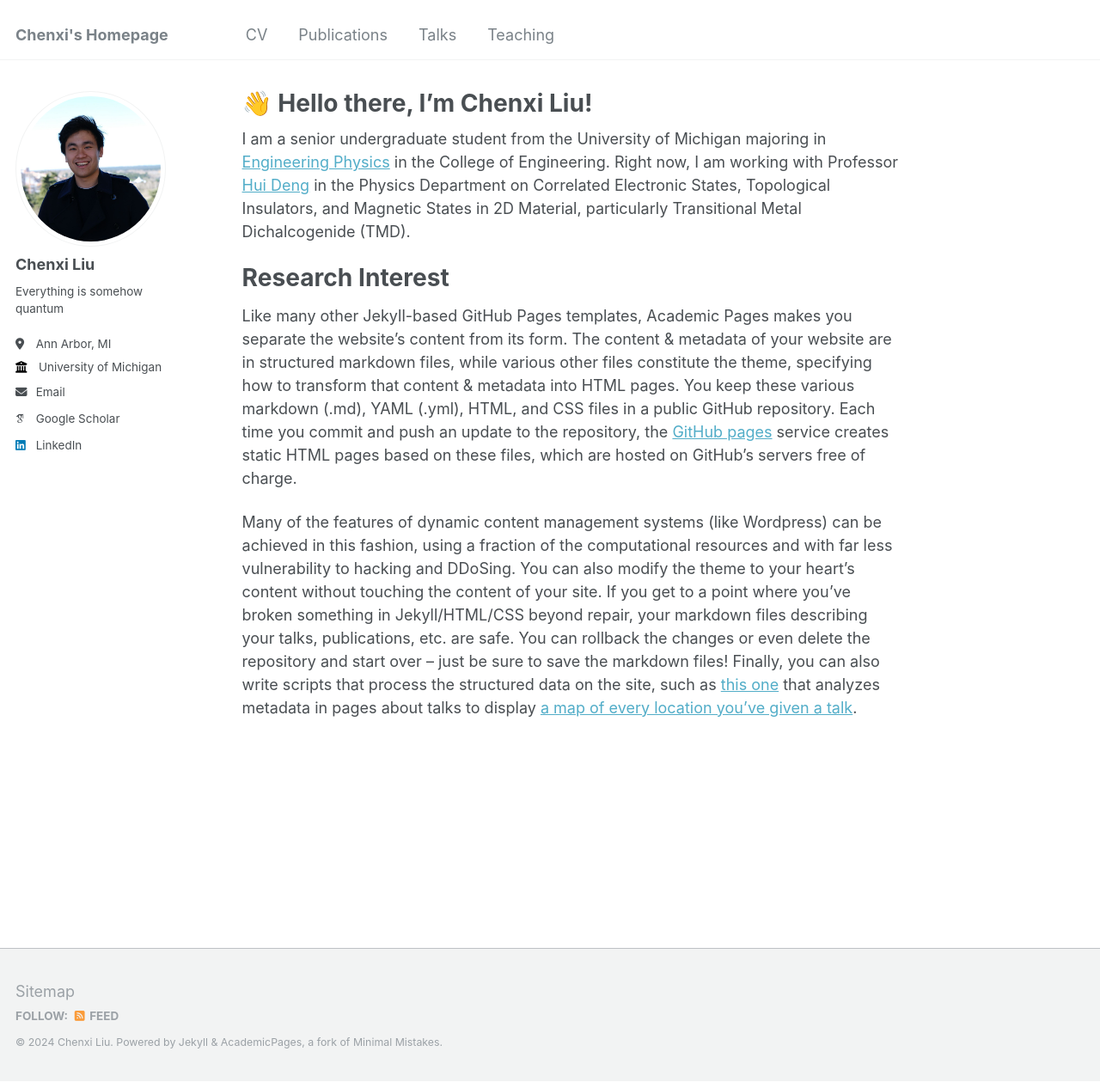
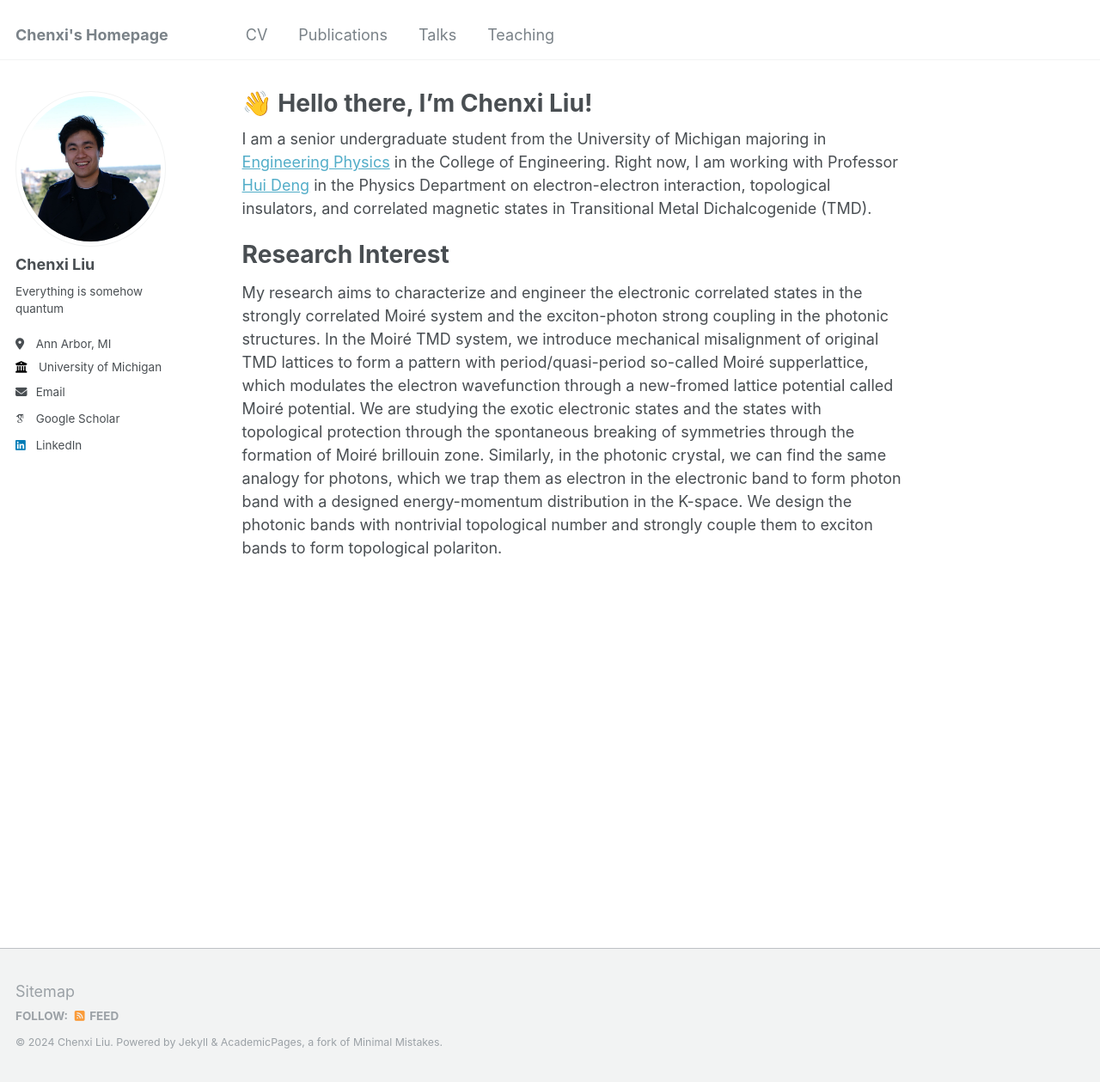
Before and after one commit to chenxil6/chenxi_liu.github.io, a Jekyll site: the page built from _pages/about.md, in a window 1280 px wide and 1259 px high. Shown: the whole window at 86% size. Built offline with Jekyll 4.4.1, drawn with Linux system fonts in a browser that asks for light colours; some web fonts are replaced.

Commit message:
Update about.md

```diff
--- a/_pages/about.md
+++ b/_pages/about.md
@@ -7,10 +7,8 @@ redirect_from:
   - /about.html
 ---
 
-I am a senior undergraduate student from the University of Michigan majoring in [Engineering Physics](https://ners.engin.umich.edu/) in the College of Engineering. Right now, I am working with Professor [Hui Deng](https://sites.lsa.umich.edu/deng-lab/) in the Physics Department on Correlated Electronic States, Topological Insulators, and Magnetic States in 2D Material, particularly Transitional Metal Dichalcogenide (TMD).
+I am a senior undergraduate student from the University of Michigan majoring in [Engineering Physics](https://ners.engin.umich.edu/) in the College of Engineering. Right now, I am working with Professor [Hui Deng](https://sites.lsa.umich.edu/deng-lab/) in the Physics Department on electron-electron interaction, topological insulators, and correlated magnetic states in Transitional Metal Dichalcogenide (TMD).
 
 Research Interest
 ======
-Like many other Jekyll-based GitHub Pages templates, Academic Pages makes you separate the website's content from its form. The content & metadata of your website are in structured markdown files, while various other files constitute the theme, specifying how to transform that content & metadata into HTML pages. You keep these various markdown (.md), YAML (.yml), HTML, and CSS files in a public GitHub repository. Each time you commit and push an update to the repository, the [GitHub pages](https://pages.github.com/) service creates static HTML pages based on these files, which are hosted on GitHub's servers free of charge.
-
-Many of the features of dynamic content management systems (like Wordpress) can be achieved in this fashion, using a fraction of the computational resources and with far less vulnerability to hacking and DDoSing. You can also modify the theme to your heart's content without touching the content of your site. If you get to a point where you've broken something in Jekyll/HTML/CSS beyond repair, your markdown files describing your talks, publications, etc. are safe. You can rollback the changes or even delete the repository and start over -- just be sure to save the markdown files! Finally, you can also write scripts that process the structured data on the site, such as [this one](https://github.com/academicpages/academicpages.github.io/blob/master/talkmap.ipynb) that analyzes metadata in pages about talks to display [a map of every location you've given a talk](https://academicpages.github.io/talkmap.html).
+My research aims to characterize and engineer the electronic correlated states in the strongly correlated Moiré system and the exciton-photon strong coupling in the photonic structures. In the Moiré TMD system, we introduce mechanical misalignment of original TMD lattices to form a pattern with period/quasi-period so-called Moiré supperlattice, which modulates the electron wavefunction through a new-fromed lattice potential called Moiré potential. We are studying the exotic electronic states and the states with topological protection through the spontaneous breaking of symmetries through the formation of Moiré brillouin zone. Similarly, in the photonic crystal, we can find the same analogy for photons, which we trap them as electron in the electronic band to form photon band with a designed energy-momentum distribution in the K-space. We design the photonic bands with nontrivial topological number and strongly couple them to exciton bands to form topological polariton.
```
